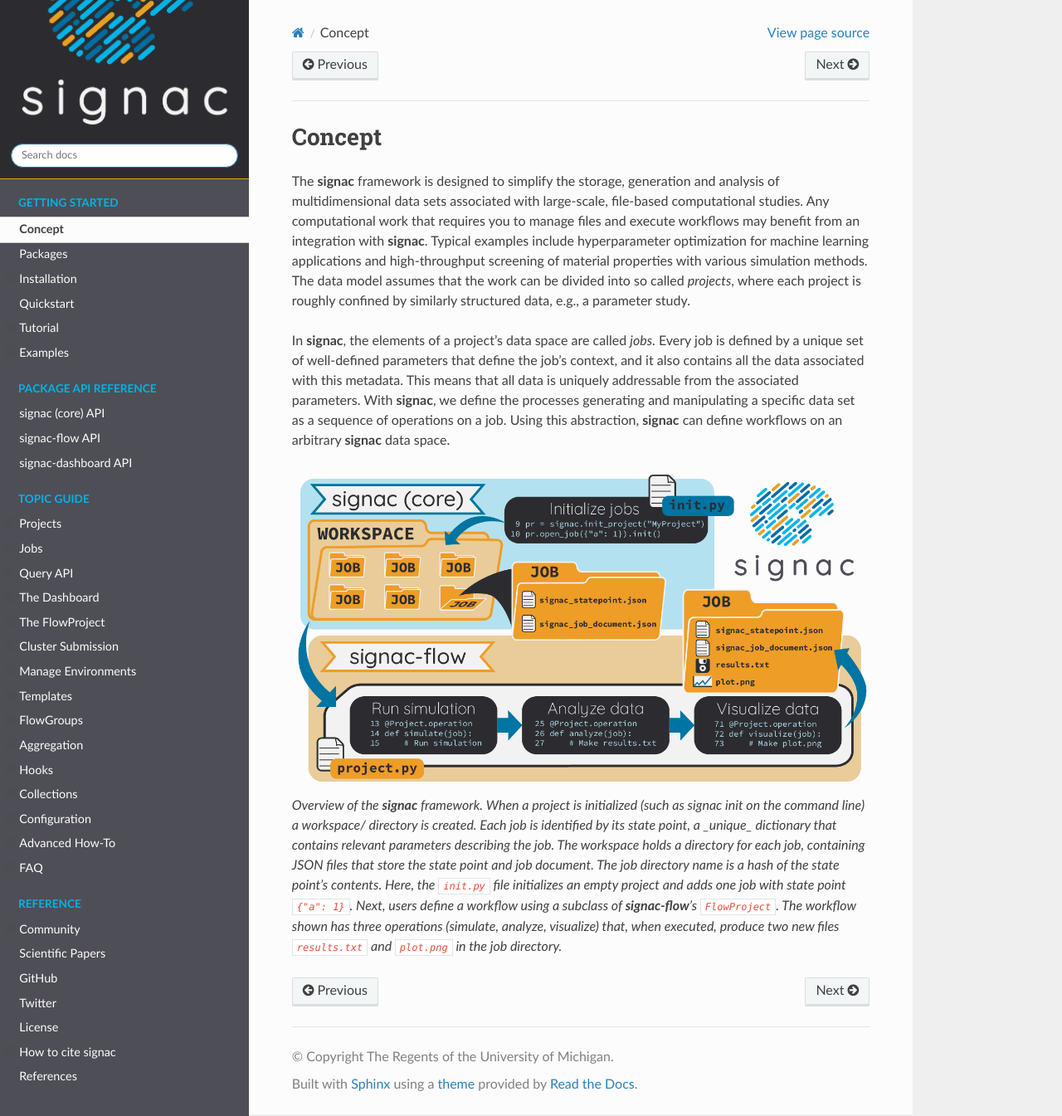
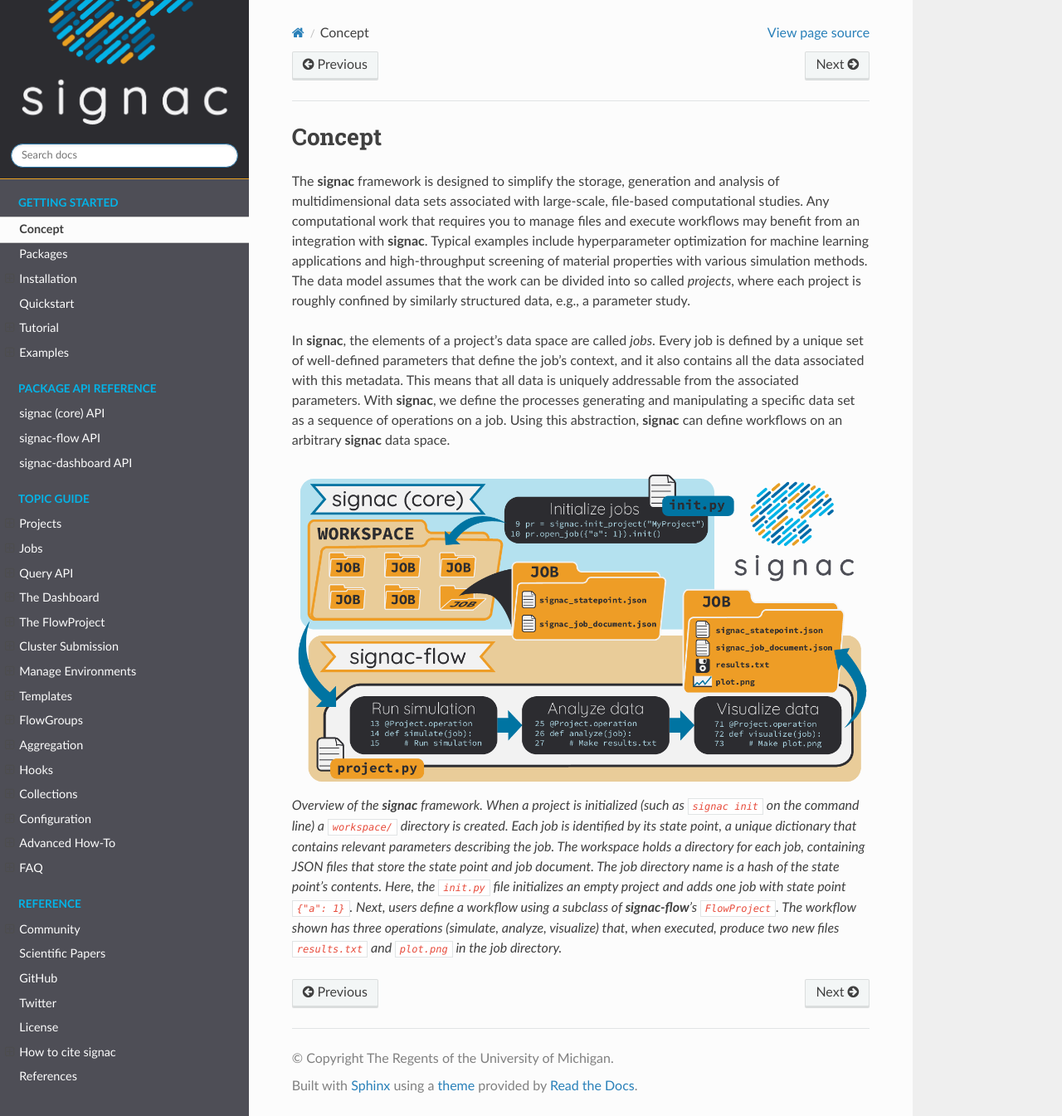
Before and after one commit to glotzerlab/signac-docs, a Sphinx documentation site: the page built from docs/source/intro.rst, in a window 1280 px wide and 1345 px high. Shown: the whole window at 83% size. Built offline with Sphinx 7.4.7 and the Read the Docs theme 2.0.0, drawn with Linux system fonts in a browser that asks for light colours.

Commit message:
Formatting fixes

```diff
--- a/docs/source/intro.rst
+++ b/docs/source/intro.rst
@@ -16,12 +16,12 @@
 With **signac**, we define the processes generating and manipulating a specific data set as a sequence of operations on a job.
 Using this abstraction, **signac** can define workflows on an arbitrary **signac** data space.
 
-.. _concepts_overview
+.. _concepts_overview:
 .. figure:: images/signac_data_space.png
 
     Overview of the **signac** framework.
-    When a project is initialized (such as `signac init` on the command line) a `workspace/` directory is created.
-    Each job is identified by its `state point`,  a _unique_ dictionary that contains relevant parameters describing the job.
+    When a project is initialized (such as ``signac init`` on the command line) a ``workspace/`` directory is created.
+    Each job is identified by its `state point`, a unique dictionary that contains relevant parameters describing the job.
     The workspace holds a directory for each job, containing JSON files that store the state point and job document.
     The job directory name is a hash of the state point's contents.
     Here, the ``init.py`` file initializes an empty project and adds one job with state point ``{"a": 1}``.
```
